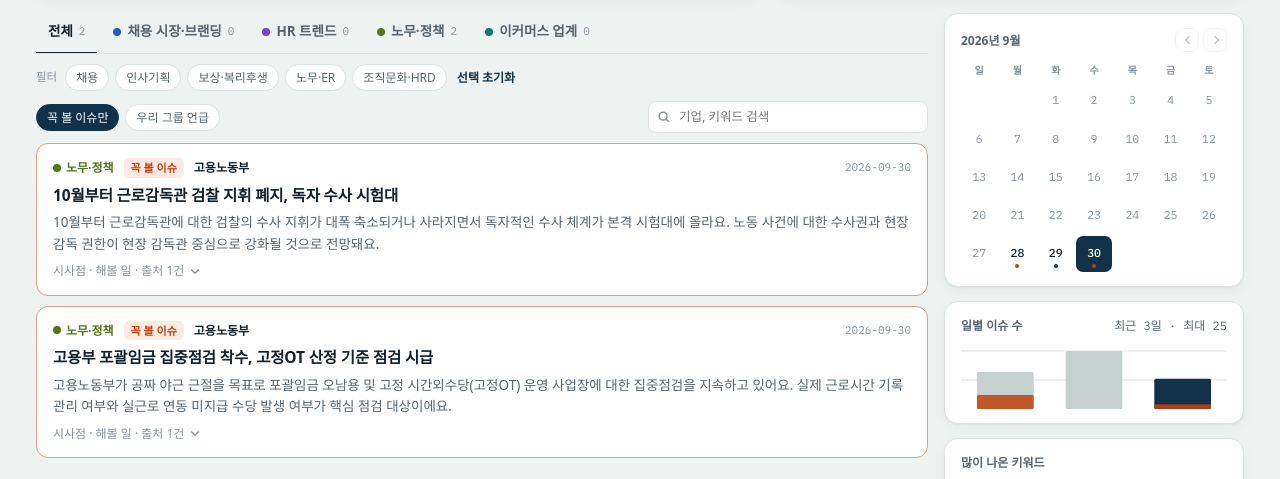
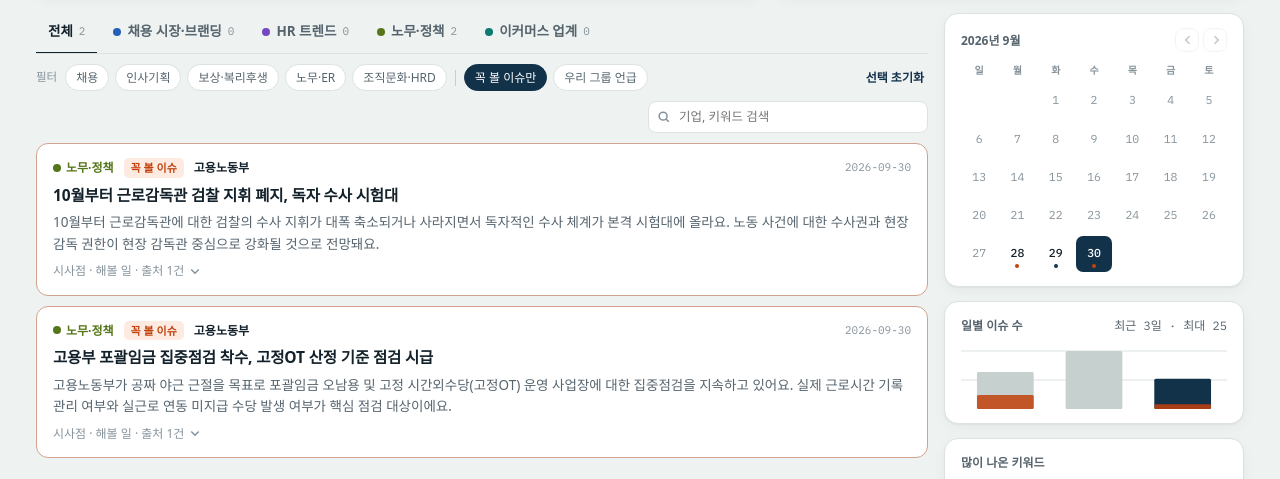
Before and after one commit to jinny57/cw-hr, a plain HTML site: page web/index.html in a window 1280 px wide. Both pictures are taken after a click on the button "꼭 볼 이슈만". Shown: the part 292-771 px from the top of the page. Drawn offline with Linux system fonts and the light colour scheme; a web font is replaced by a local one.

Commit message:
Add files via upload

```diff
--- a/web/index.html
+++ b/web/index.html
@@ -126,7 +126,8 @@ a.pt-title:hover{color:var(--accent);text-decoration:underline;text-underline-of
 .row label.lbl{font-size:11.5px;color:var(--sub);margin-right:2px}
 .chip{border:1px solid var(--line);background:var(--surf);border-radius:999px;padding:3px 10px;font-size:12px;font-weight:500;cursor:pointer;color:var(--muted)}
 .chip[aria-pressed="true"]{background:var(--accent);border-color:var(--accent);color:var(--accent-ink)}
-.reset{border:0;background:none;padding:3px 4px;font-size:12px;font-weight:600;color:var(--accent);cursor:pointer;display:inline-flex;align-items:center;gap:4px}
+.sep{width:1px;height:16px;background:var(--line2);margin:0 2px}
+.reset{margin-left:auto;border:0;background:none;padding:3px 4px;font-size:12px;font-weight:600;color:var(--accent);cursor:pointer;display:inline-flex;align-items:center;gap:4px}
 .reset:hover{text-decoration:underline}
 .search{flex:1;min-width:160px;max-width:280px;position:relative;margin-left:auto}
 .search input{width:100%;border:1px solid var(--line);background:var(--surf);border-radius:8px;padding:5px 10px 5px 30px;font-size:12.5px}
@@ -259,11 +260,12 @@ a.pt-title:hover{color:var(--accent);text-decoration:underline;text-underline-of
       <div class="row">
         <label class="lbl">필터</label>
         <span class="row" id="teamChips"></span>
+        <span class="sep" aria-hidden="true"></span>
+        <button class="chip" type="button" id="onlyHigh" aria-pressed="false">꼭 볼 이슈만</button>
+        <button class="chip" type="button" id="onlyOwn" aria-pressed="false">우리 그룹 언급</button>
         <button class="reset" type="button" id="resetFilters" hidden>선택 초기화</button>
       </div>
       <div class="row">
-        <button class="chip" type="button" id="onlyHigh" aria-pressed="false">꼭 볼 이슈만</button>
-        <button class="chip" type="button" id="onlyOwn" aria-pressed="false">우리 그룹 언급</button>
         <div class="search">
           <svg width="14" height="14" viewBox="0 0 16 16" fill="none" stroke="currentColor" stroke-width="1.8"><circle cx="7" cy="7" r="4.5"/><path d="m10.5 10.5 3 3"/></svg>
           <input type="search" id="q" placeholder="기업, 키워드 검색" aria-label="검색">
```
